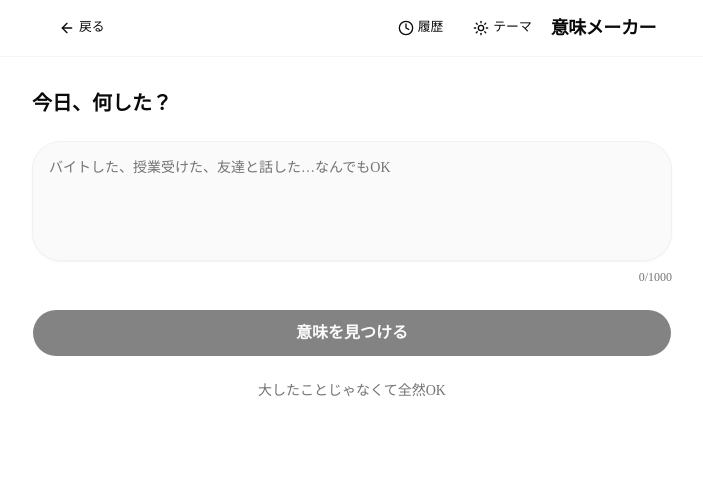
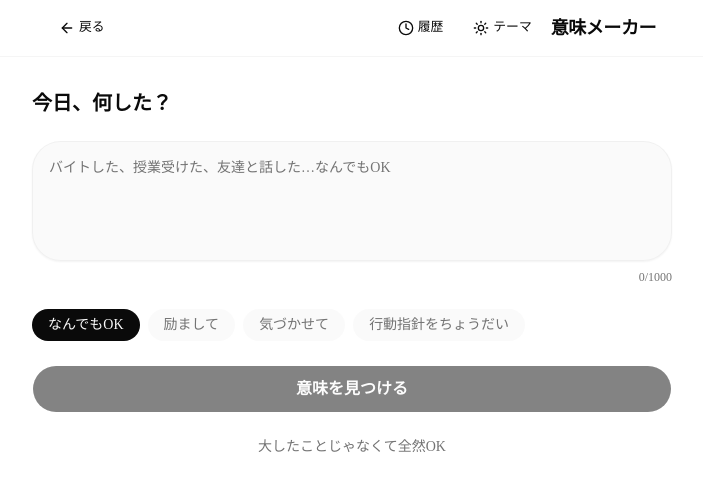
Before and after one commit to maplefukku/imi-maker, a Next.js app: page /input in a window 1280 px wide. Shown: the top 490 px of the page, without its empty margins (288-991 px from the left). Built offline with nearby package versions, Linux system fonts and the light colour scheme.

Commit message:
feat: 文字数カウンター追加 + エラーメッセージ具体化 + 意味の種類選択機能

```diff
--- a/src/app/api/meaning/route.ts
+++ b/src/app/api/meaning/route.ts
@@ -4,7 +4,7 @@ import { generateMeaning } from '@/lib/glm'
 export async function POST(request: Request) {
   try {
     const body = await request.json()
-    const { action } = body
+    const { action, meaningType } = body
 
     if (!action || typeof action !== 'string' || action.trim() === '') {
       return NextResponse.json(
@@ -20,7 +20,10 @@ export async function POST(request: Request) {
       )
     }
 
-    const meaning = await generateMeaning(action.trim())
+    const validTypes = ['anything', 'encourage', 'insight', 'action'] as const
+    const type = validTypes.includes(meaningType) ? meaningType : 'anything'
+
+    const meaning = await generateMeaning(action.trim(), type)
 
     return NextResponse.json({ meaning })
   } catch (error) {
--- a/src/app/input/page.tsx
+++ b/src/app/input/page.tsx
@@ -10,8 +10,18 @@ import { Textarea } from '@/components/ui/textarea'
 
 const ease = [0.25, 0.1, 0.25, 1] as const
 
+const MEANING_TYPES = [
+  { value: 'anything', label: 'なんでもOK' },
+  { value: 'encourage', label: '励まして' },
+  { value: 'insight', label: '気づかせて' },
+  { value: 'action', label: '行動指針をちょうだい' },
+] as const
+
+export type MeaningType = (typeof MEANING_TYPES)[number]['value']
+
 export default function InputPage() {
   const [action, setAction] = useState('')
+  const [meaningType, setMeaningType] = useState<MeaningType>('anything')
   const [isLoading, setIsLoading] = useState(false)
   const [error, setError] = useState('')
   const router = useRouter()
@@ -31,7 +41,7 @@ export default function InputPage() {
       const res = await fetch('/api/meaning', {
         method: 'POST',
         headers: { 'Content-Type': 'application/json' },
-        body: JSON.stringify({ action: action.trim() }),
+        body: JSON.stringify({ action: action.trim(), meaningType }),
       })
 
       if (!res.ok) {
@@ -106,6 +116,32 @@ export default function InputPage() {
             </div>
           </motion.div>
 
+          <motion.div
+            className="flex flex-wrap gap-2"
+            initial={{ opacity: 0, y: 20 }}
+            animate={{ opacity: 1, y: 0 }}
+            transition={{ duration: 0.4, ease, delay: 0.15 }}
+            role="radiogroup"
+            aria-label="意味の種類"
+          >
+            {MEANING_TYPES.map((type) => (
+              <button
+                key={type.value}
+                type="button"
+                role="radio"
+                aria-checked={meaningType === type.value}
+                onClick={() => setMeaningType(type.value)}
+                className={`rounded-full px-4 py-1.5 text-sm font-medium transition-colors ${
+                  meaningType === type.value
+                    ? 'bg-primary text-primary-foreground'
+                    : 'bg-muted/50 text-muted-foreground hover:bg-muted'
+                }`}
+              >
+                {type.label}
+              </button>
+            ))}
+          </motion.div>
+
           {error && (
             <p className="text-sm text-destructive" role="alert">
               {error}
```
